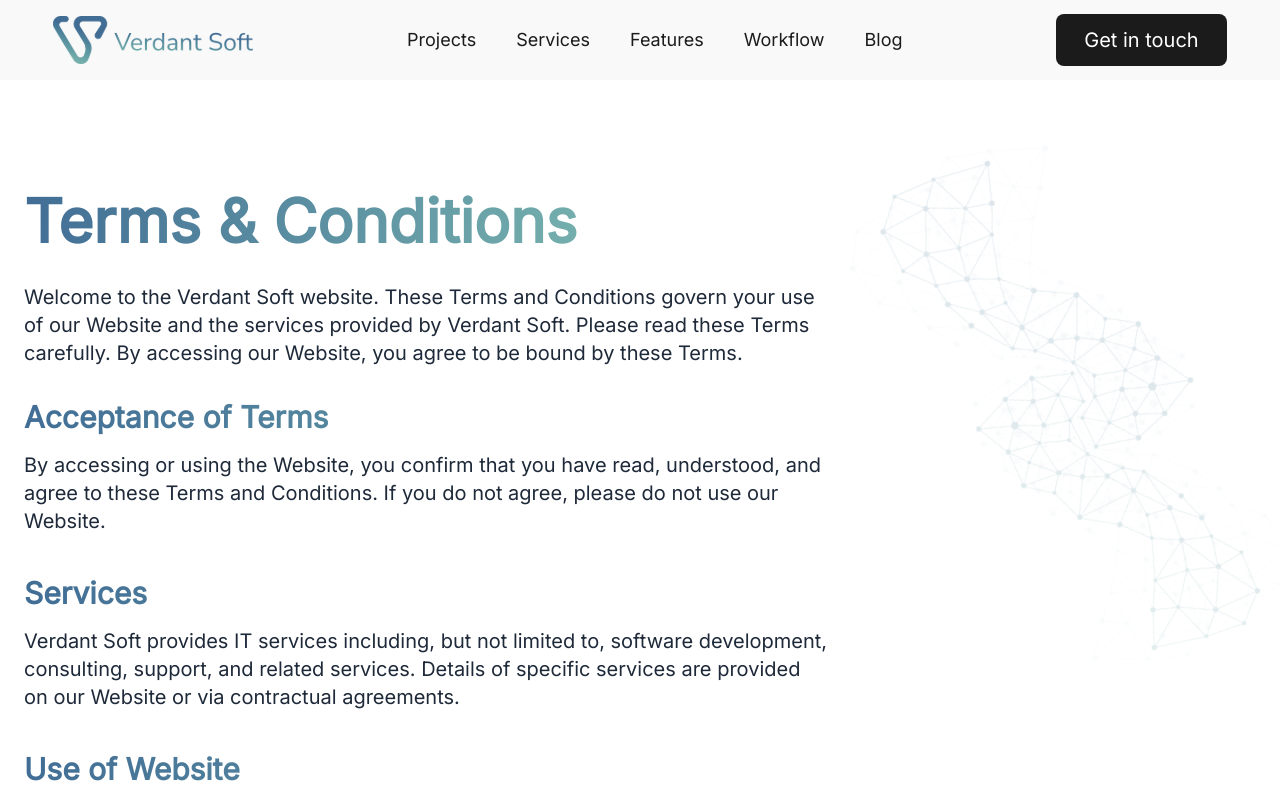
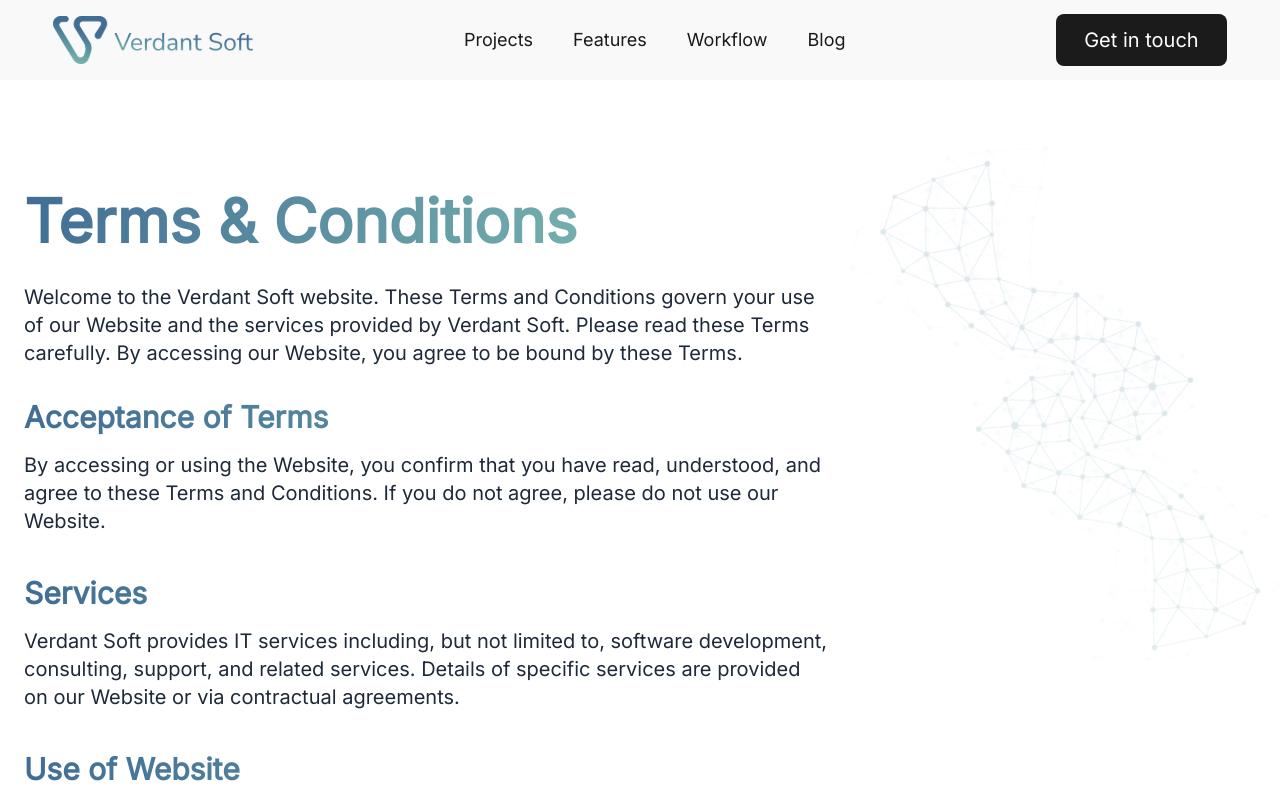
Before and after one commit to quantum-builds/verdant-soft, a Next.js app: page /en/terms in a window 1280 px wide. Shown: the top 800 px of the page. Built offline with nearby package versions, Linux system fonts and the light colour scheme.

Commit message:
fix: navigation

```diff
--- a/src/app/[locale]/components/Navbar.tsx
+++ b/src/app/[locale]/components/Navbar.tsx
@@ -1,22 +1,52 @@
 "use client";
 import { VerdantGreenLogo } from "@/assets";
-import { Link } from "@/i18n/navigation";
+import { Link, usePathname, useRouter } from "@/i18n/navigation";
 import { Menu, X } from "lucide-react";
 import { useTranslations } from "next-intl";
 import Image from "next/image";
 import { useState } from "react";
 
+interface NavOption {
+  label: string;
+  href?: string;
+  hash?: string;
+}
+
 export default function Navbar() {
   const t = useTranslations("Navigation");
   const [isMobileMenuOpen, setIsMobileMenuOpen] = useState(false);
+  const pathname = usePathname();
+  const router = useRouter();
 
-  const navItems = [
-    { name: t("projects"), href: "#projects" },
-    { name: t("services"), href: "#services" },
-    { name: t("features"), href: "#features" },
-    { name: t("workflow"), href: "#workflow" },
-    { name: t("blog"), href: "#blog" },
+  const navItems: NavOption[] = [
+    { label: t("projects"), hash: "projects" },
+    // { name: t("services"), hash: "services" },
+    { label: t("features"), hash: "features" },
+    { label: t("workflow"), hash: "workflow" },
+    { label: t("blog"), hash: "blog" },
   ];
+
+  const handleNavigation = (option: NavOption) => {
+    if (option.href) {
+      router.push(option.href);
+      setIsMobileMenuOpen(false);
+      return;
+    }
+
+    const targetPath = "/";
+    const targetHash = `#${option.hash}`;
+
+    if (pathname === targetPath && option.hash) {
+      const el = document.getElementById(option.hash);
+      if (el) {
+        el.scrollIntoView({ behavior: "smooth" });
+      }
+    } else if (option.hash) {
+      router.push(`${targetPath}${targetHash}`);
+    }
+
+    setIsMobileMenuOpen(false);
+  };
   return (
     <nav className="fixed top-0 left-0 right-0 z-50 bg-gray backdrop-blur-sm font-inter">
       <div className="max-w-11/12  mx-auto ">
@@ -26,13 +56,13 @@ export default function Navbar() {
           </Link>
           <div className="hidden lg:flex items-center lg:space-x-6 xl:space-x-10">
             {navItems.map((item) => (
-              <Link
-                key={item.name}
-                href={item.href}
+              <button
+                key={item.label}
+                onClick={() => handleNavigation(item)}
                 className=" hover:text-[#56aeff] transition-colors duration-200 text-lg scroll-smooth block w-fit"
               >
-                {item.name}
-              </Link>
+                {item.label}
+              </button>
             ))}
           </div>
           <Link
@@ -58,14 +88,13 @@ export default function Navbar() {
           <div className="lg:hidden absolute top-full left-0 right-0 bg-gray  backdrop-blur-lg border-y-1 border-gray-200  ">
             <div className="px-6 py-4 space-y-4">
               {navItems.map((item, index) => (
-                <Link
+                <button
                   key={index}
-                  href={item.href}
                   className="block text-black hover:text-[#56aeff] transition-colors duration-200 text-lg font-medium py-2"
-                  onClick={() => setIsMobileMenuOpen(false)}
+                  onClick={() => handleNavigation(item)}
                 >
-                  {item.name}
-                </Link>
+                  {item.label}
+                </button>
               ))}
               <a
                 className="w-full  bg-black hover:bg-green-gradient text-white cursor-pointer px-6 py-3 rounded-lg flex items-center justify-center gap-2 transition-all duration-200 font-medium mt-4  text-lg font-inter"
```
